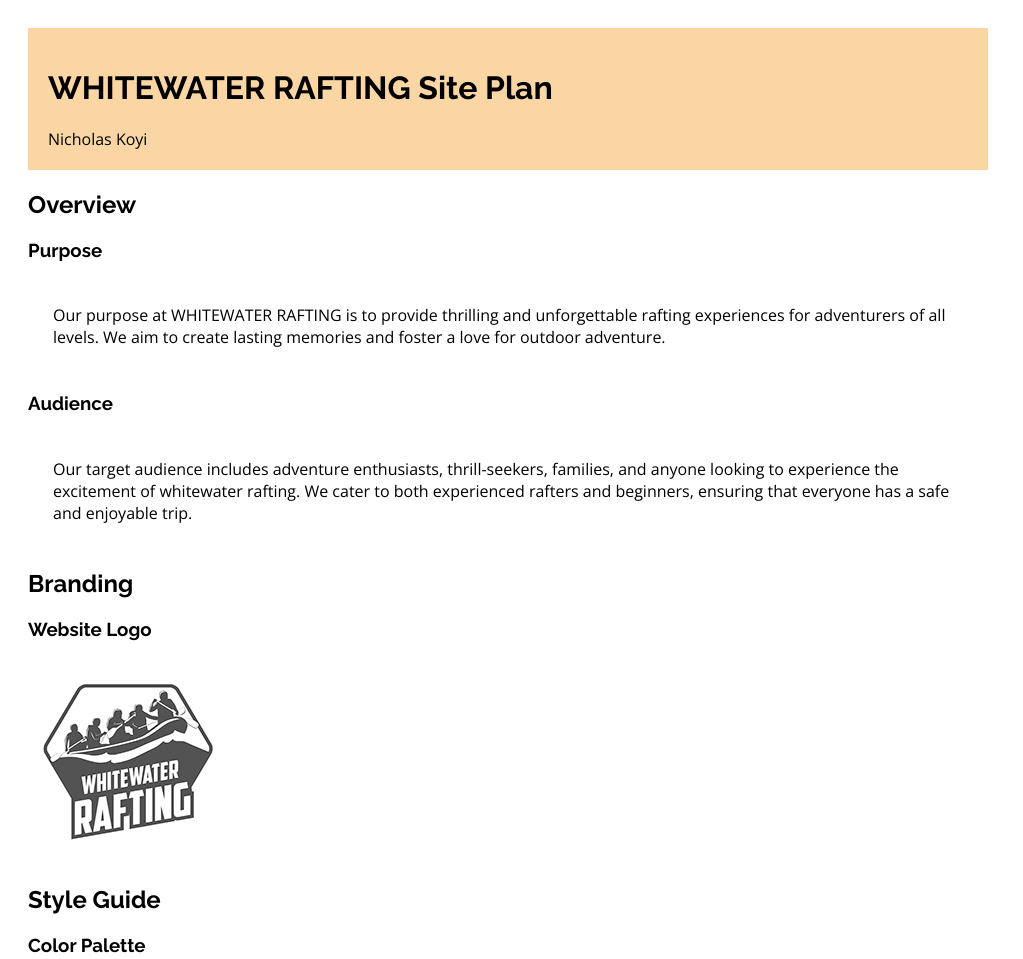
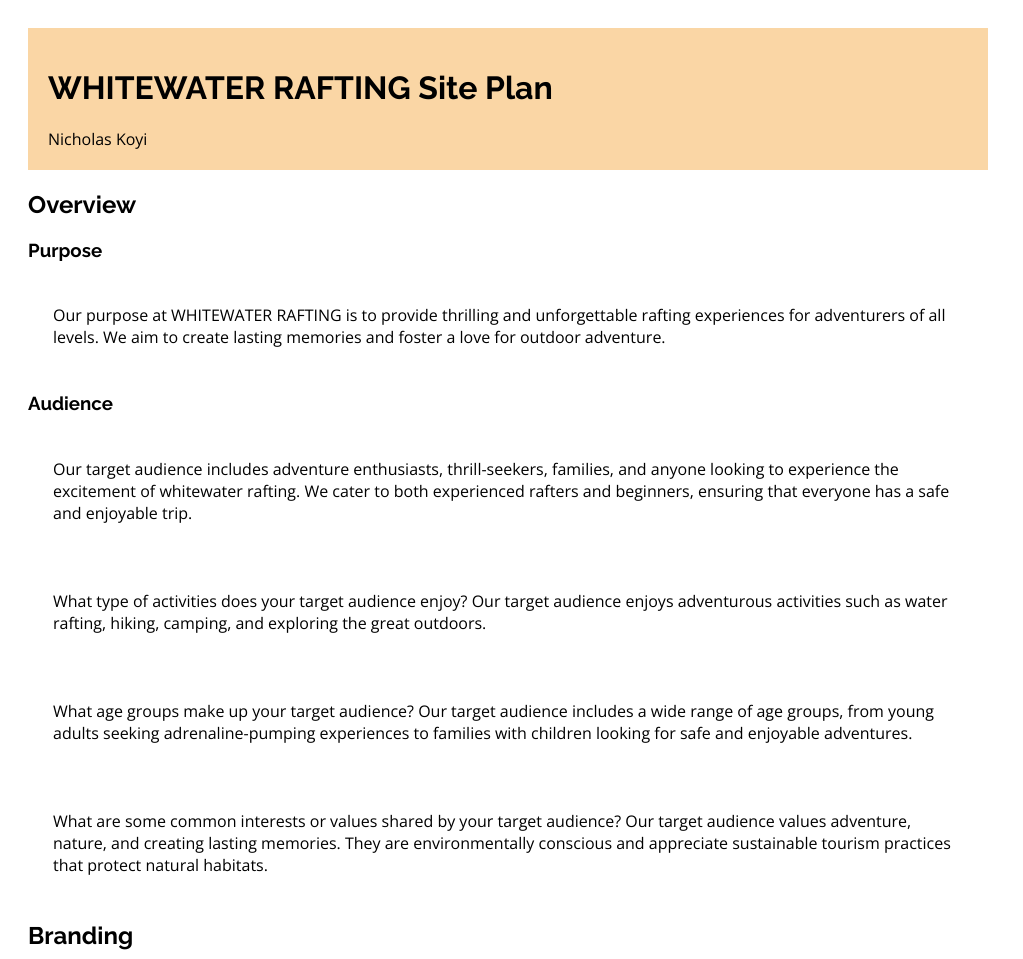
Before and after one commit to nick-koyi/wdd130, a plain HTML site: page wwr/site-plan-rafting.html in a window 1280 px wide. Shown: the top 959 px of the page, without its empty margins (0-1023 px from the left). Drawn offline with nearby package versions, Linux system fonts and the light colour scheme.

Commit message:
rafting site plan

```diff
--- a/wwr/site-plan-rafting.html
+++ b/wwr/site-plan-rafting.html
@@ -31,6 +31,25 @@
         rafting. We cater to both experienced rafters and beginners, ensuring
         that everyone has a safe and enjoyable trip.
       </p>
+
+      <p>
+        What type of activities does your target audience enjoy? Our target
+        audience enjoys adventurous activities such as water rafting, hiking,
+        camping, and exploring the great outdoors.
+      </p>
+
+      <p>
+        What age groups make up your target audience? Our target audience
+        includes a wide range of age groups, from young adults seeking
+        adrenaline-pumping experiences to families with children looking for
+        safe and enjoyable adventures.
+      </p>
+      <p>
+        What are some common interests or values shared by your target audience?
+        Our target audience values adventure, nature, and creating lasting
+        memories. They are environmentally conscious and appreciate sustainable
+        tourism practices that protect natural habitats.
+      </p>
       <h2>Branding</h2>
 
       <h3>Website Logo</h3>
@@ -38,11 +57,9 @@
       <h2>Style Guide</h2>
       <h3>Color Palette</h3>
       <p>
-        primary-color: #4682B4
-        secondary-color: #FAD6A5
-        accent1-color: #008080
-        accent2-color: #708090
-        Palette URL: <a href="https://coolors.co/4682b4-fad6a5-008080-708090-add8e6"></a>
+        primary-color: #4682B4 secondary-color: #FAD6A5 accent1-color: #008080
+        accent2-color: #708090 Palette URL:
+        <a href="https://coolors.co/4682b4-fad6a5-008080-708090-add8e6"></a>
       </p>
       <h3>Typography</h3>
       <h4>Headings Example Font: Raleway (san-serif)</h4>
```
